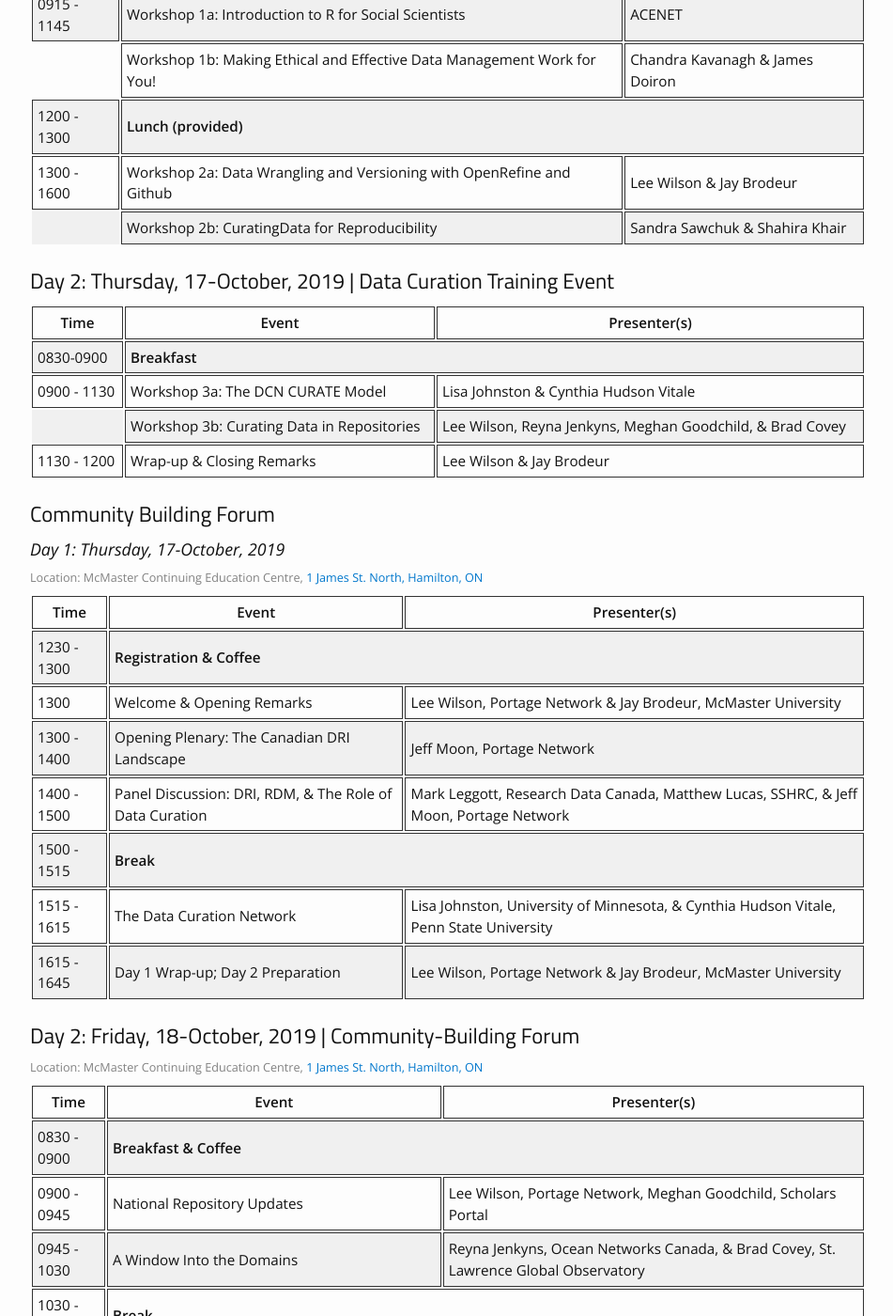
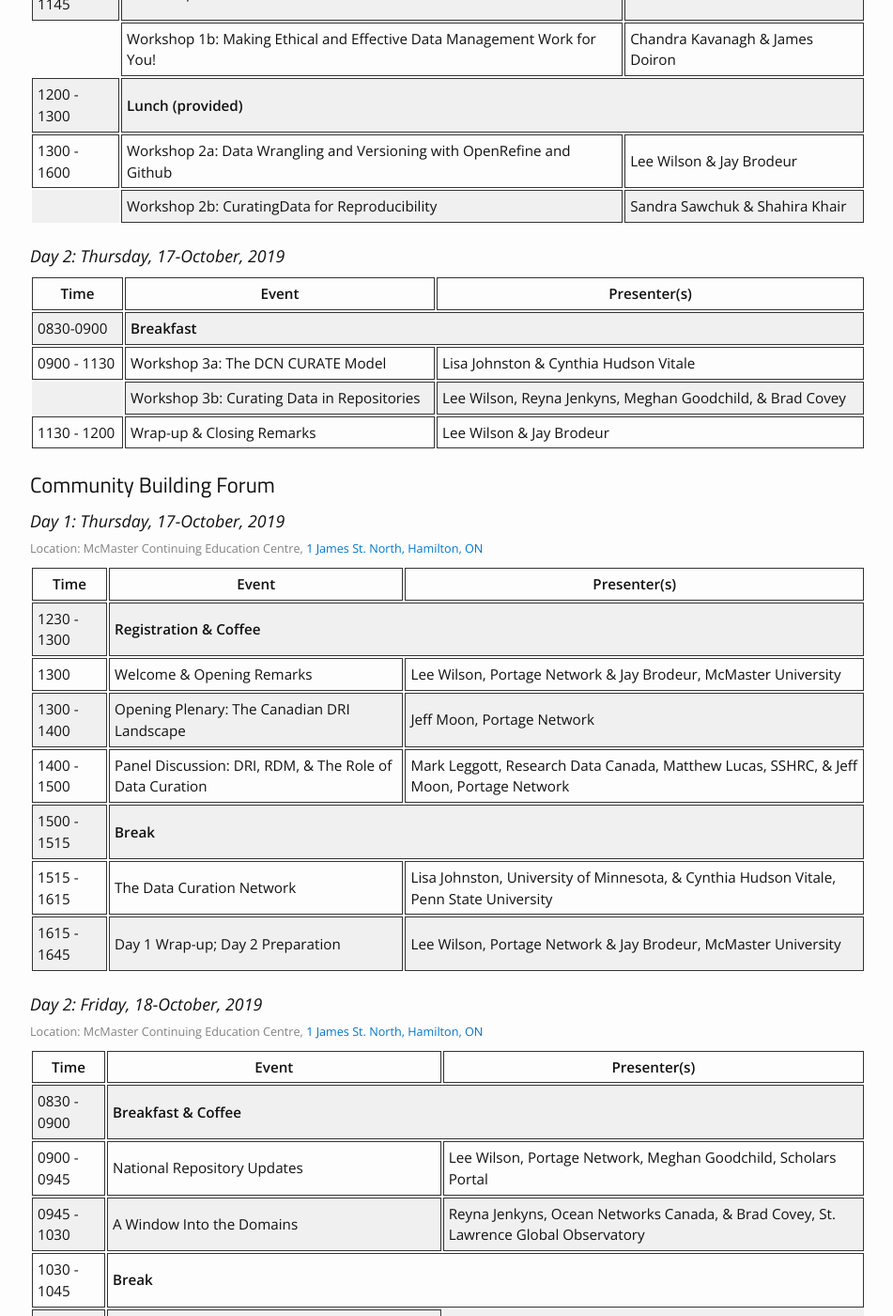
Before and after one commit to data-curation/data-curation.github.io, a Jekyll site: the page built from agenda.md, in a window 1280 px wide and 1400 px high, scrolled down 537 px. Shown: the whole window at 94% size, without its empty margins (163-1114 px from the left). Built offline with Jekyll 4.4.1, drawn with Linux system fonts in a browser that asks for light colours.

Commit message:
Update agenda.md

```diff
--- a/agenda.md
+++ b/agenda.md
@@ -8,7 +8,6 @@ permalink: /agenda/
 <a href="#day-2">Day 2: Data Curation Training Event</a></p>
 <p style="text-align:center;"><a href="#day-2a">Day 1: Community-Building Forum</a> |
 <a href="#day-3">Day 2: Community-Building Forum</a></p>
-<br />
 <br />
 
 
@@ -64,7 +63,7 @@ permalink: /agenda/
 </table>
 
 
-<h2 id="day-2">Day 2: Thursday, 17-October, 2019 | Data Curation Training Event</h2>
+<h3 id="day-2">Day 2: Thursday, 17-October, 2019</h3>
 
 
 <table class="one">
@@ -150,7 +149,7 @@ permalink: /agenda/
 </table>
 
 
-<h2 id="day-3">Day 2: Friday, 18-October, 2019 | Community-Building Forum</h2>
+<h3 id="day-3">Day 2: Friday, 18-October, 2019</h3>
 <p class="post-meta">Location: McMaster Continuing Education Centre, <a href="https://goo.gl/maps/5kK3S6DEB4SJ8SYV8">1 James St. North, Hamilton, ON</a></p>
 
 <table class="one">
```
